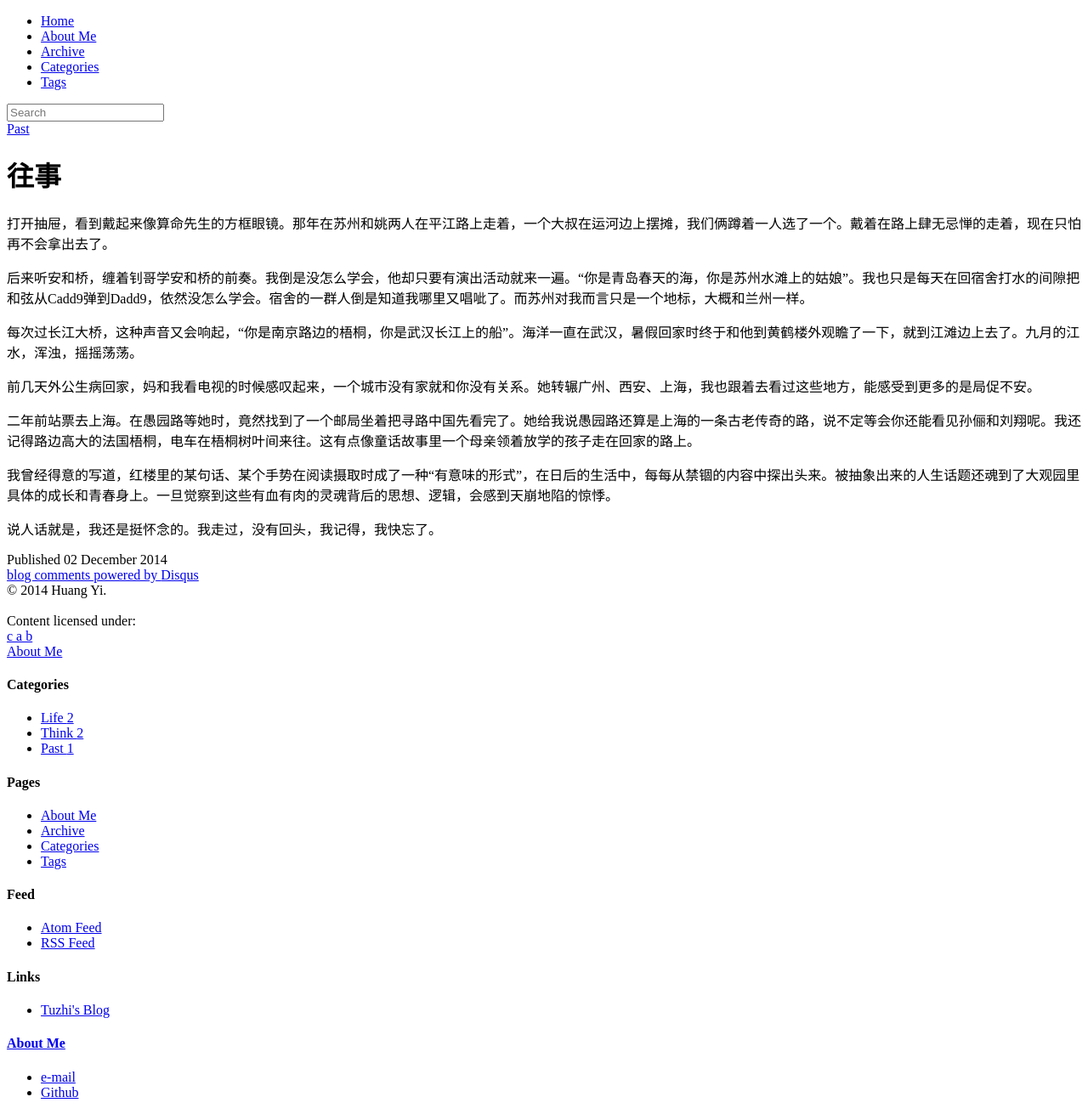
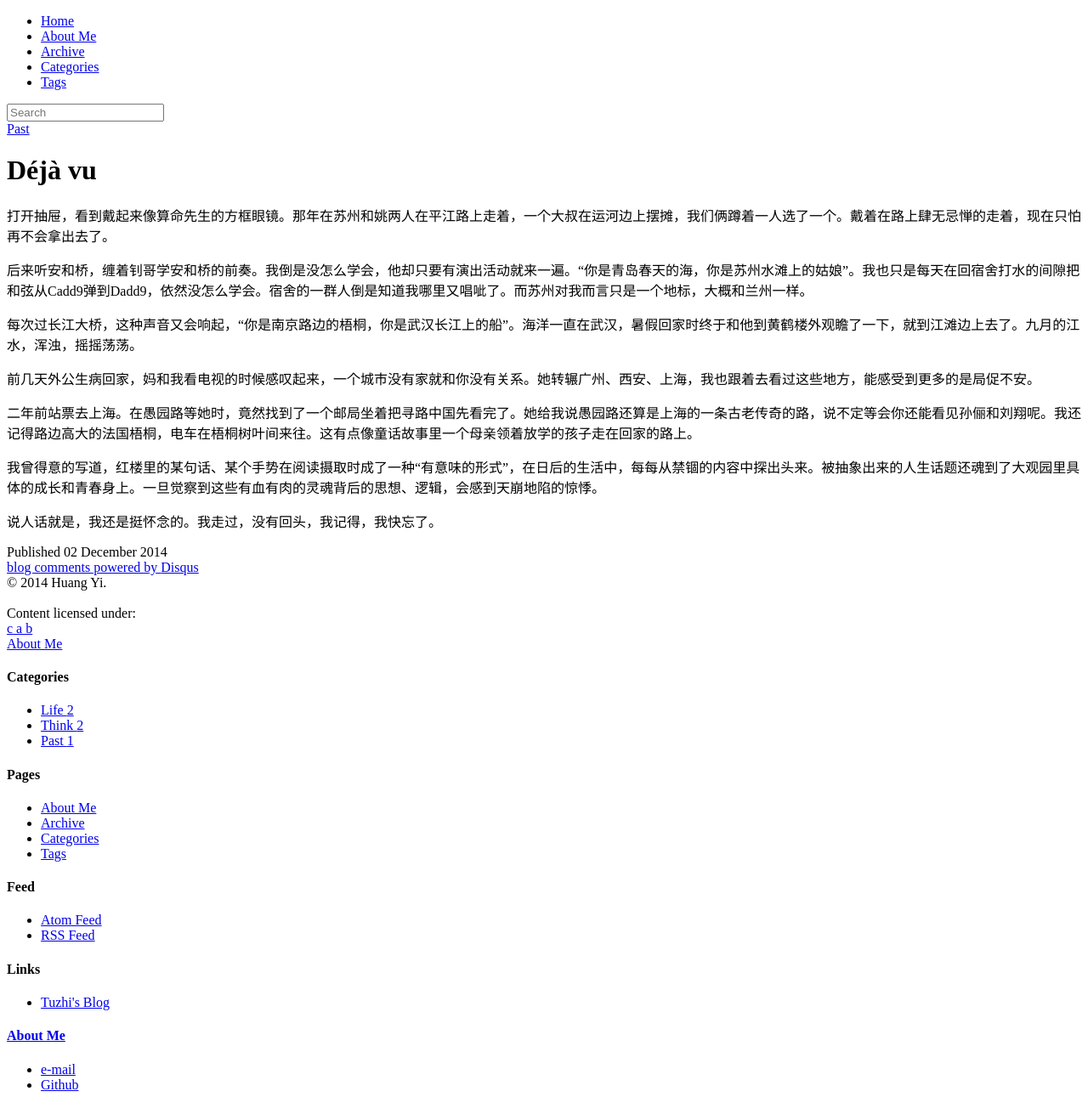
Before and after one commit to literblog/literblog.github.com, a Jekyll site: the page built from _posts/2014-12-02-Wangshi.md, in a window 1280 px wide. Shown: the whole page at 85% size. Built offline with Jekyll 4.4.1, drawn with Linux system fonts in a browser that asks for light colours; nearby versions of some CDN libraries; library files that are not in the unit come from our copies; comment, search, counter and statistics services are not loaded.

Commit message:
Update 2014-12-02-Wangshi.md

```diff
--- a/_posts/2014-12-02-Wangshi.md
+++ b/_posts/2014-12-02-Wangshi.md
@@ -1,7 +1,7 @@
 ---
 layout: post
 category: Past
-title: 往事
+title: Déjà vu
 tagline:
 tags:
 ---
@@ -16,6 +16,6 @@ tags:
 
 二年前站票去上海。在愚园路等她时，竟然找到了一个邮局坐着把寻路中国先看完了。她给我说愚园路还算是上海的一条古老传奇的路，说不定等会你还能看见孙俪和刘翔呢。我还记得路边高大的法国梧桐，电车在梧桐树叶间来往。这有点像童话故事里一个母亲领着放学的孩子走在回家的路上。
 
-我曾经得意的写道，红楼里的某句话、某个手势在阅读摄取时成了一种“有意味的形式”，在日后的生活中，每每从禁锢的内容中探出头来。被抽象出来的人生话题还魂到了大观园里具体的成长和青春身上。一旦觉察到这些有血有肉的灵魂背后的思想、逻辑，会感到天崩地陷的惊悸。
+我曾得意的写道，红楼里的某句话、某个手势在阅读摄取时成了一种“有意味的形式”，在日后的生活中，每每从禁锢的内容中探出头来。被抽象出来的人生话题还魂到了大观园里具体的成长和青春身上。一旦觉察到这些有血有肉的灵魂背后的思想、逻辑，会感到天崩地陷的惊悸。
 
 说人话就是，我还是挺怀念的。我走过，没有回头，我记得，我快忘了。
```
